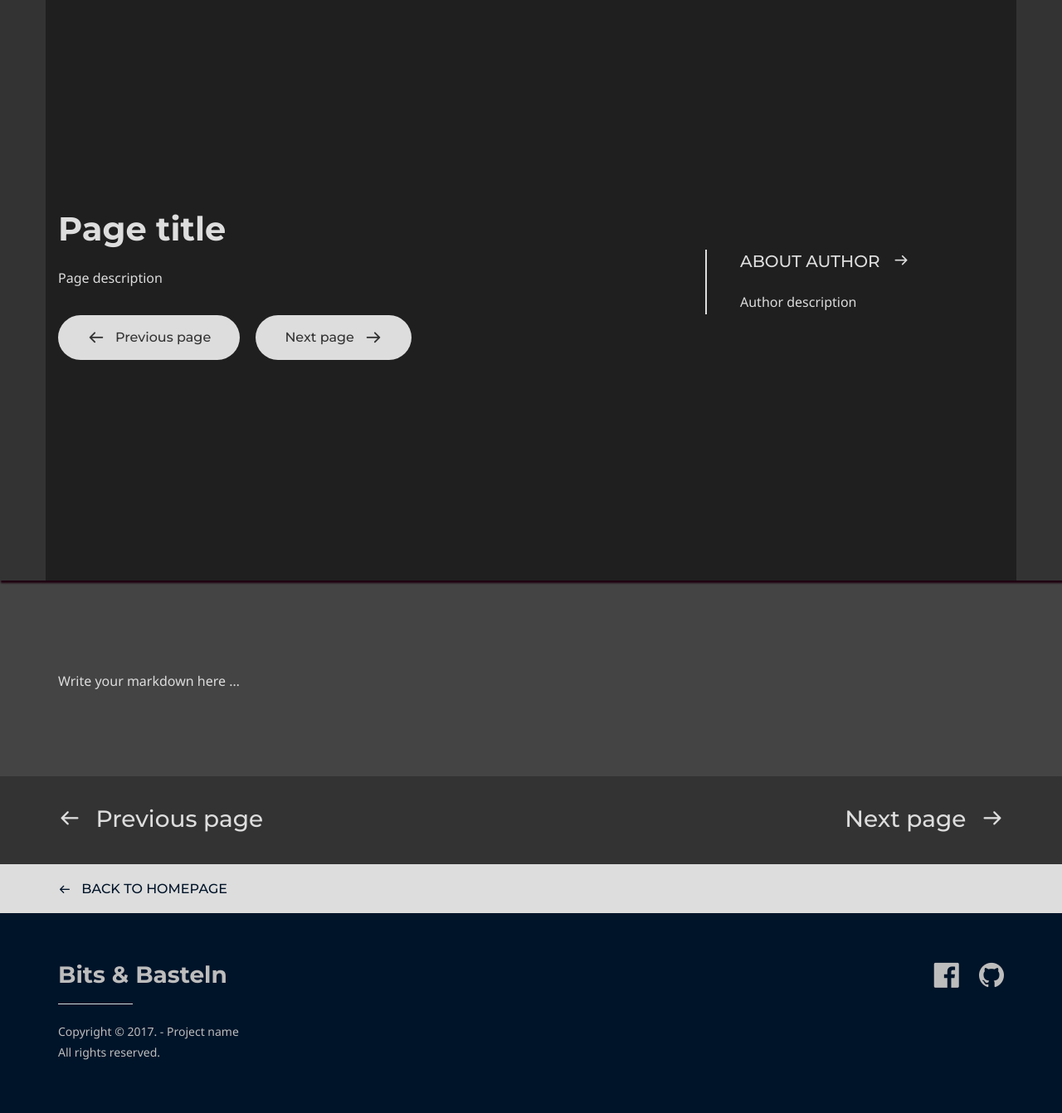
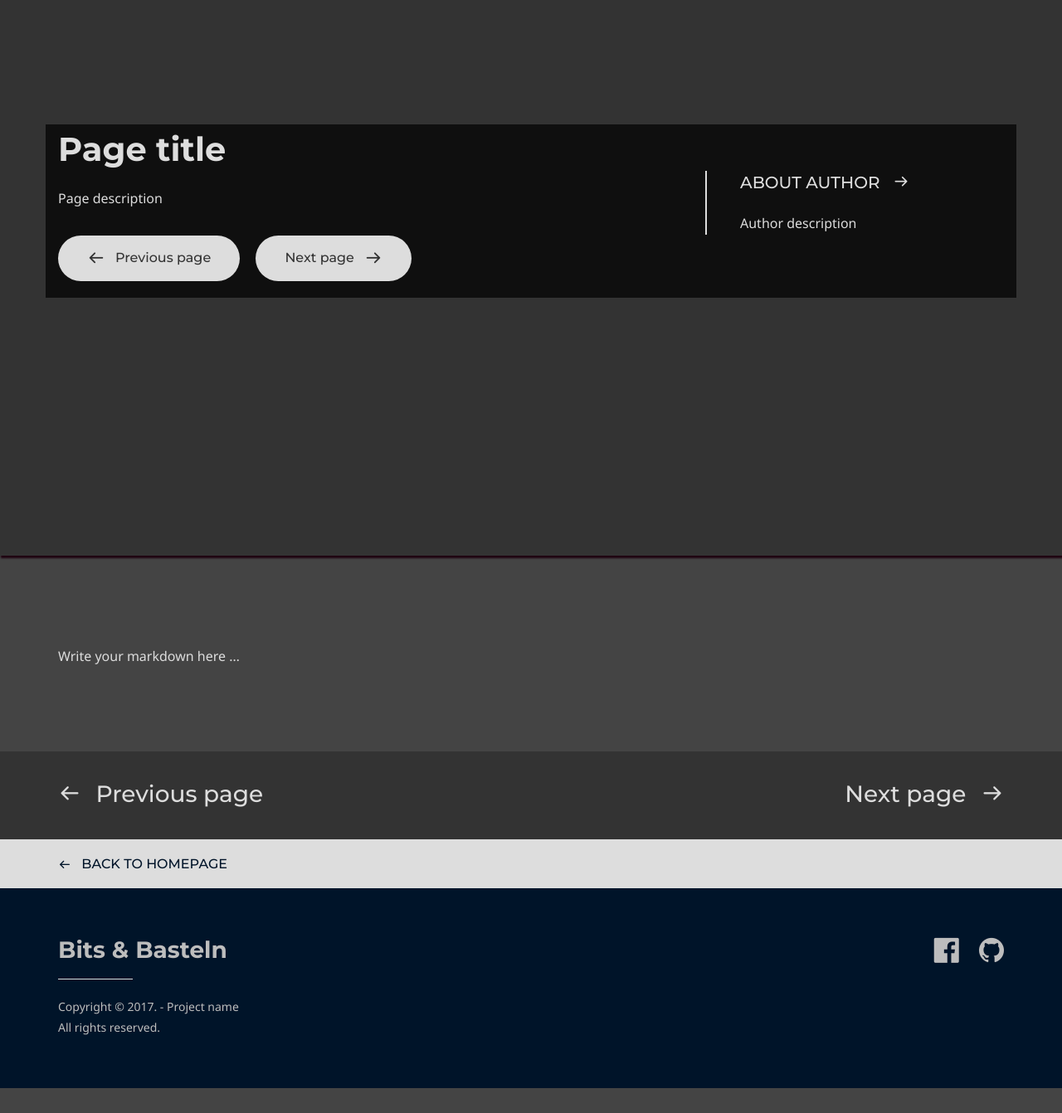
Before and after one commit to bits-und-basteln/bits-und-basteln.github.io, a Jekyll site: the page built from default.md, in a window 1280 px wide. Shown: the whole page at 83% size. Built offline with Jekyll 4.4.1, drawn with Linux system fonts in a browser that asks for light colours; some web fonts are replaced; after the commit the page ends 1312 px from its top, so only the background shows below that.

Commit message:
some style changes, added coderay scss

```diff
--- a/doks-theme/_layouts/default.html
+++ b/doks-theme/_layouts/default.html
@@ -5,7 +5,7 @@
 	</head>
 	<body class="{{ site.doks.color_theme }}" data-spy="scroll" data-target=".js-scrollspy">
 		<div class="hero-subheader" {% if page.hero_image_url %} style="background-image: url('{{ page.hero_image_url }}'); background-size: cover;"{% endif %}>
-			<div class="container title-container">
+			<div class="container">
 				<div class="row">
 					<div class="col-md-7">
 						<div class="align-container" data-mh>
--- /dev/null
+++ b/doks-theme/_sass/_coderay.scss
@@ -0,0 +1,66 @@
+.CodeRay {
+  font-family: $code-font;
+  @include font(12);
+  color: #d0d0d0;
+  margin-bottom: 1.5em;
+  @include rounded(3px);
+}
+
+.CodeRay .code pre {
+  margin: 0;
+  padding: 1em;
+  background-color: #272822;
+  border: 1px solid darken($body-color, 5);
+}
+
+div.CodeRay { }
+span.CodeRay { white-space: pre; border: 0px; padding: 2px }
+
+table.CodeRay { border-collapse: collapse; width: 100%; padding: 2px }
+table.CodeRay td {
+  padding: 1em 0.5em;
+  vertical-align: top;
+}
+
+.CodeRay .line-numbers, .CodeRay .no {
+  color: #8f908a;
+  text-align: right;
+}
+
+.CodeRay .line-numbers a {
+  color: #8f908a;
+}
+
+.CodeRay .line-numbers tt { font-weight: bold }
+.CodeRay .line-numbers .highlighted { color: red }
+.CodeRay .line { display: block; float: left; width: 100%; }
+.CodeRay span.line-numbers { padding: 0 24px 0 4px; }
+.CodeRay .code { width: 100% }
+
+ol.CodeRay { font-size: 10pt }
+ol.CodeRay li { white-space: pre }
+
+.CodeRay .code pre { overflow: auto }
+.CodeRay .debug { color:white ! important; background:blue ! important; }
+
+.CodeRay .doctype,
+.CodeRay .key,
+.CodeRay .instance-variable { color: #f8f8f2; }
+.CodeRay .attribute-name { color: #a6e22e;}
+.CodeRay .symbol,
+.CodeRay .integer,
+.CodeRay .float { color: #ff658b; }
+.CodeRay .string { color: #2dc900; }
+.CodeRay .keyword { color: #66d9ef; }
+.CodeRay .function,
+.CodeRay .class { color: #a6e22e; }
+.CodeRay .regexp,
+.CodeRay .constant,
+.CodeRay .tag { color: #f92672; }
+.CodeRay .modifier,
+.CodeRay .predefined-constant { color: #ff84e4; }
+.CodeRay .comment { color: #75715e; }
+.CodeRay .error { color: #ecc; }
+.CodeRay .content { color: #e6db74; }
+.CodeRay .delimiter { color: #e6db74; }
+.CodeRay .inline { color: #e6db74; }
--- a/doks-theme/_sass/components/_hero-subheader.scss
+++ b/doks-theme/_sass/components/_hero-subheader.scss
@@ -4,12 +4,13 @@
 
 /* ----- General ----- */
 .hero-subheader {
+	min-height: 670px;
 	color: $color-grey;
 	background-color: $color-theme-blue;
-	height: $subheader-height;
-	box-shadow: 0 2px 2px $color-black;
+	padding: 3.75rem 0 (4.6875rem - 1.25rem) 0;
 
 	@media (min-width: $screen-sm-min) {
+		padding: 9.375rem 0 (10.3125rem - 1.25rem) 0;
 	}
 
 	.btn {
@@ -22,21 +23,15 @@
 	}
 
 	.site-header + & {
+		padding: 9.375rem 0 (4.6875rem - 1.25rem) 0;
 
 		@media (min-width: $screen-sm-min) {
+			padding: 15rem 0 (10.3125rem - 1.25rem) 0;
 		}
 	}
 
-	.title-container {
-		background-color: rgba(0, 0, 0, 0.4);
-	}
-
-	.align-container {
-		height: $subheader-height;
-	}
-
 	.container {
-		height: $subheader-height;
+		background-color: rgba(0, 0, 0, 0.7);
 	}
 }
 
```
Also changed, not shown: index.md (+5 -5 lines), pages/info/when-and-where.md (added, +50 -0 lines), pages/info/neue-nachbarschaft-header.jpg (added).
